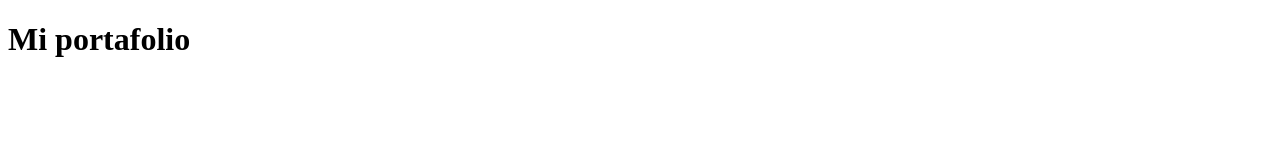
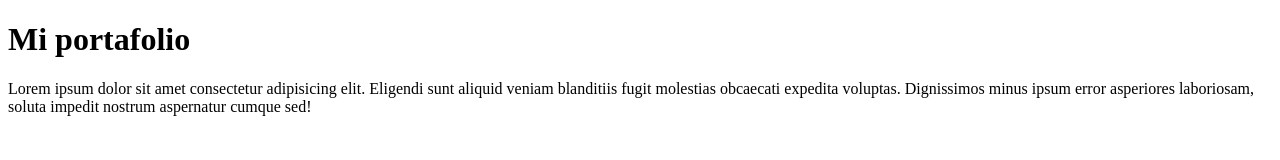
Before and after one commit to Pasalana/pasalana.github.io, a plain HTML site: page index.html in a window 1280 px wide. Drawn offline with Linux system fonts and the light colour scheme.

Commit message:
Nuevo parrafo

```diff
--- a/index.html
+++ b/index.html
@@ -9,5 +9,7 @@
 <body>
 
     <h1>Mi portafolio</h1>
+
+    <p>Lorem ipsum dolor sit amet consectetur adipisicing elit. Eligendi sunt aliquid veniam blanditiis fugit molestias obcaecati expedita voluptas. Dignissimos minus ipsum error asperiores laboriosam, soluta impedit nostrum aspernatur cumque sed!</p>
 </body>
 </html>
```
